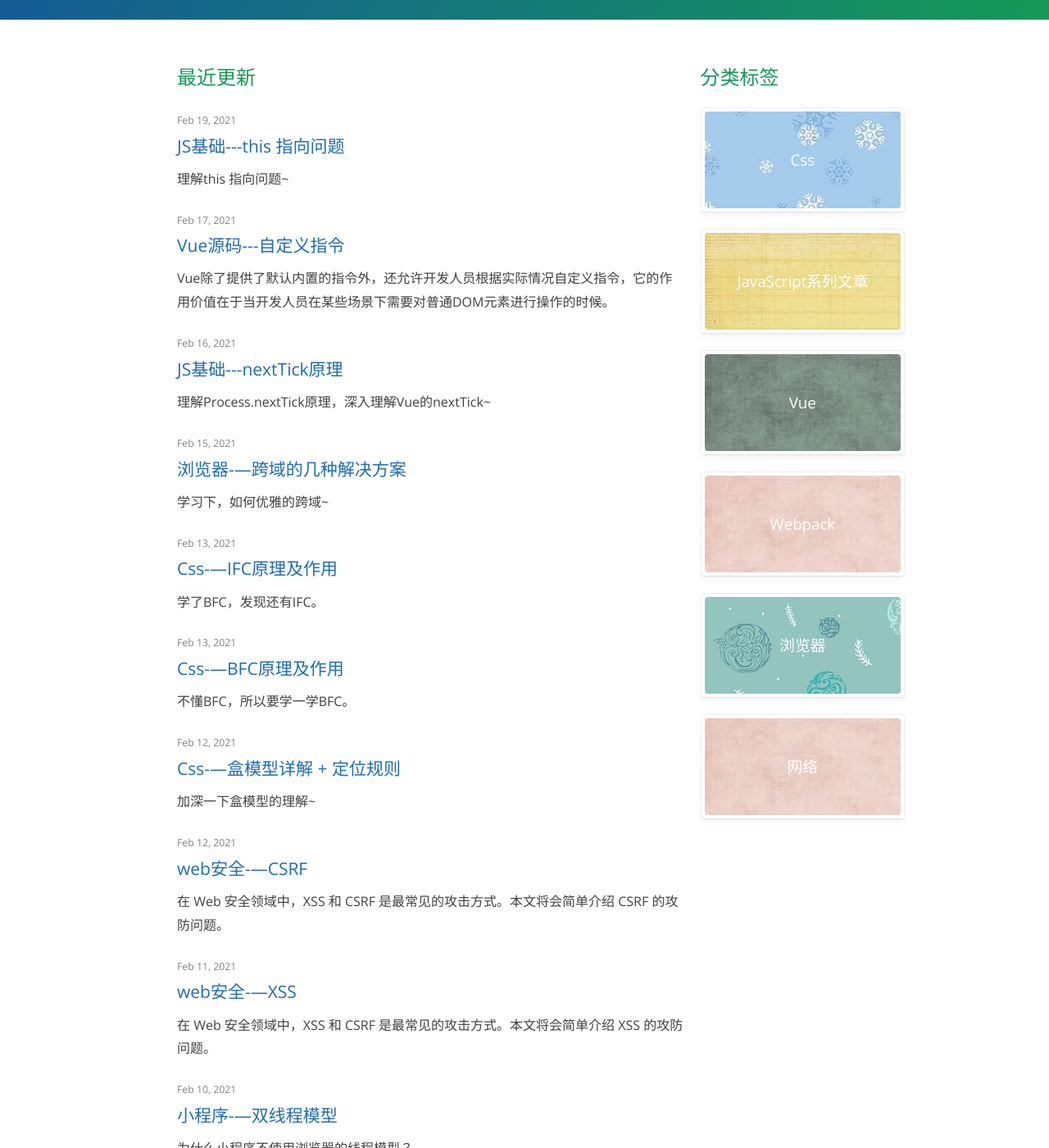
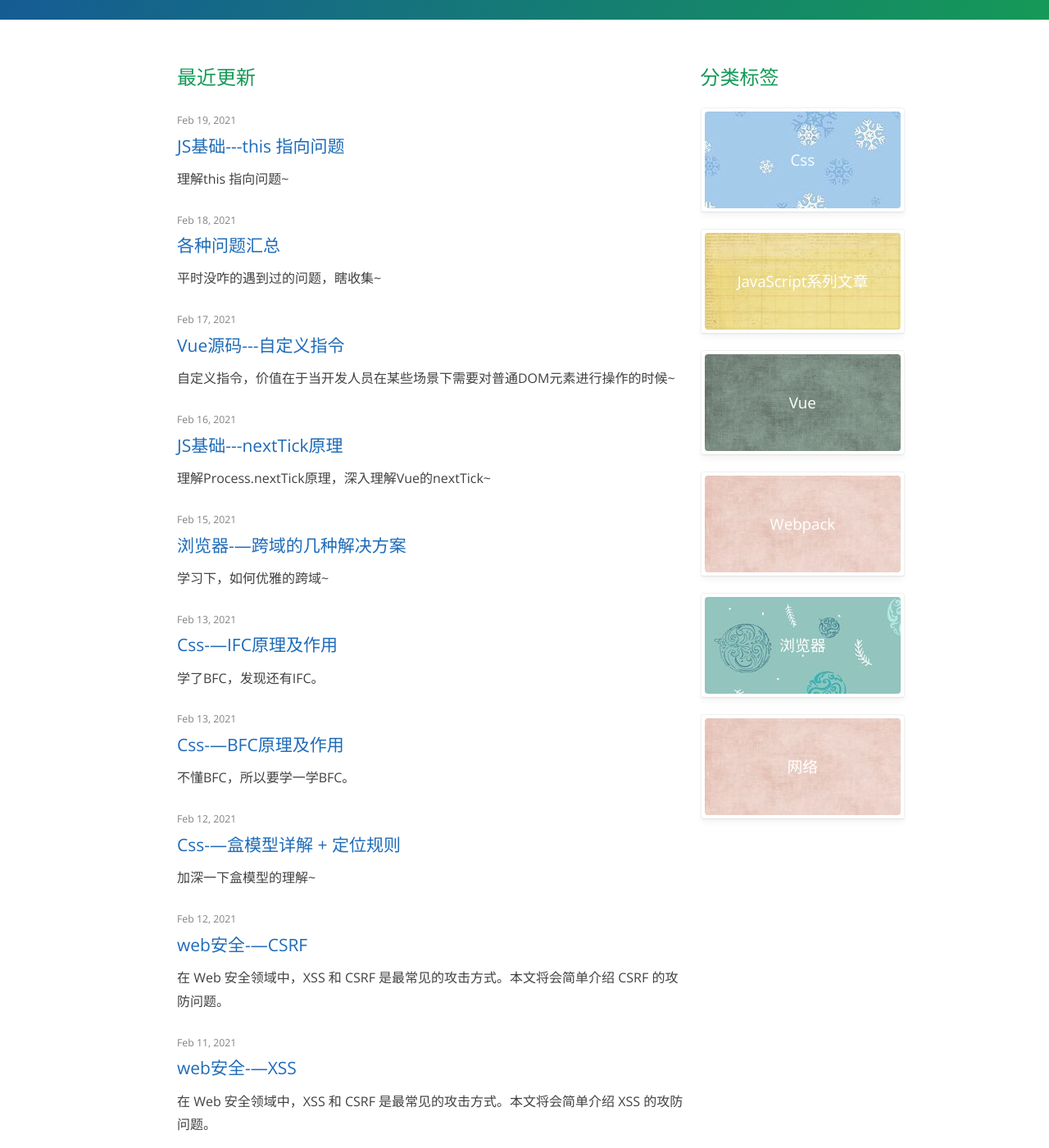
Before and after one commit to higwendolyn/Alias, a Jekyll site: the page built from index.html, in a window 1280 px wide and 1400 px high, scrolled down 221 px. Shown: the whole window at 82% size. Built offline with Jekyll 4.4.1, drawn with Linux system fonts in a browser that asks for light colours; the list of posts is cut into pages by our own code; some of the changed lines change nothing that is shown.

Commit message:
this指向

```diff
--- a/_posts/2021-02-17-Vue_directive.md
+++ b/_posts/2021-02-17-Vue_directive.md
@@ -4,4 +4,4 @@
 category: 'Vue'
 ---
 
-Vue除了提供了默认内置的指令外，还允许开发人员根据实际情况自定义指令，它的作用价值在于当开发人员在某些场景下需要对普通DOM元素进行操作的时候。
+自定义指令，价值在于当开发人员在某些场景下需要对普通DOM元素进行操作的时候~
--- /dev/null
+++ b/_posts/2021-02-18-questions.md
@@ -0,0 +1,10 @@
+---
+layout: post
+title: "各种问题汇总"
+category: 'JavaScript系列文章'
+---
+
+平时没咋的遇到过的问题，瞎收集~
+
+#### 双向绑定和 vuex 是否冲突
+#### css/max-width 和 min-width 属性覆盖问题
--- a/_posts/2021-02-19-this.md
+++ b/_posts/2021-02-19-this.md
@@ -6,7 +6,23 @@
 
 理解this 指向问题~
 
-## this指向
+## this 作用
+
+this提供了一种更优雅的方法来隐式'传递'一个对象的引用，因此可以将API设计得更加简洁并且易于复用。
+
+## this 的四种绑定规则
+
+### 默认绑定
+
+### 隐式绑定
+
+### 显式绑定
+
+### new绑定
+
+## this 四种绑定规则的优先级
+
+## 箭头函数的 this（不会使用上述的四条规则）
 
 调用方式|this指向
 --|--
```
